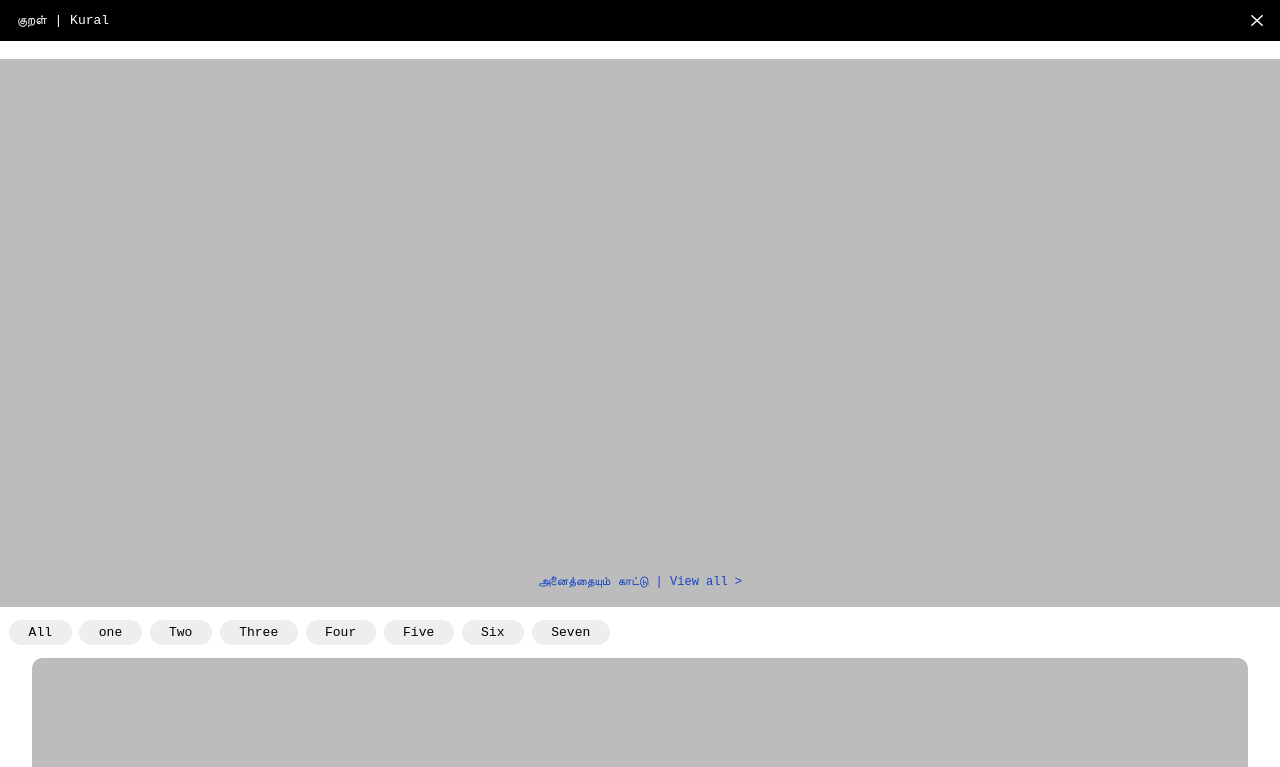
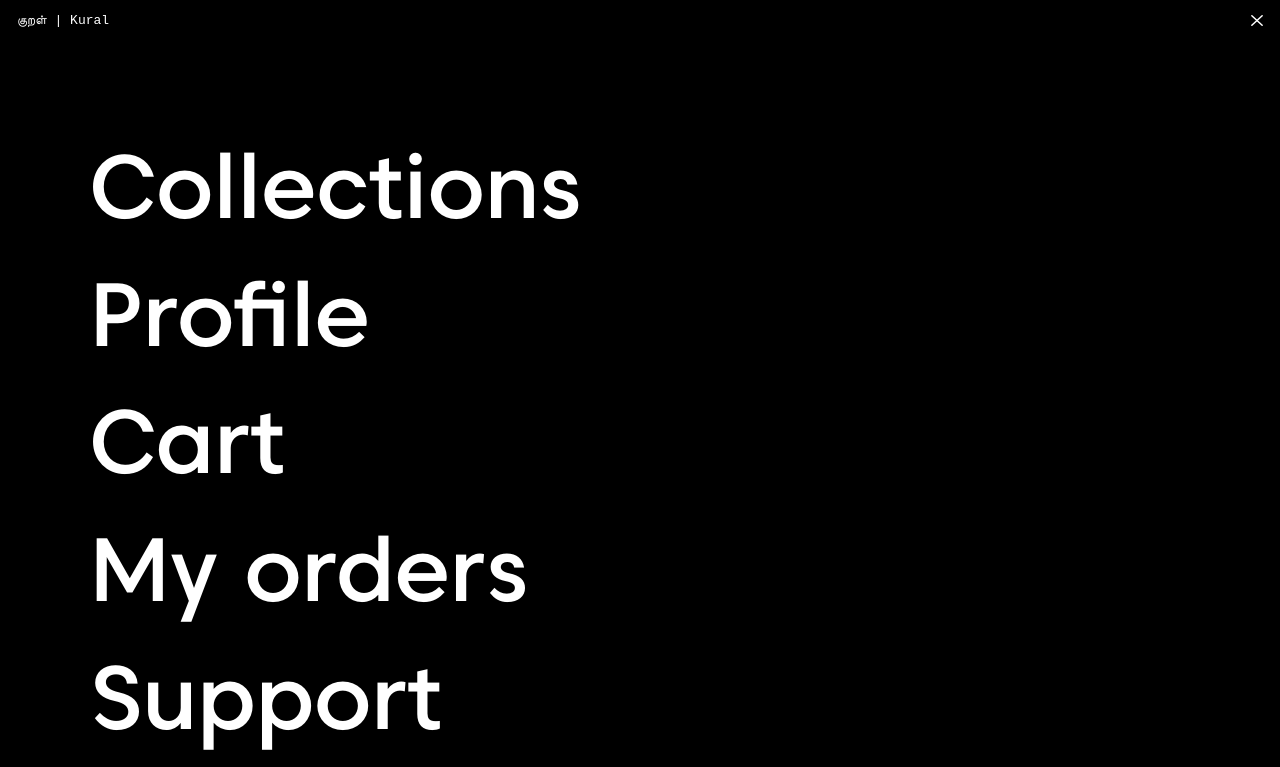
Before and after one commit to AadeshSiva/kural, a plain HTML site: page index.html in a window 1280 px wide. Both pictures are taken after a click on the picture 1255 px from the left and 20 px from the top of the page. Shown: the top 767 px of the page. Drawn offline with Linux system fonts and the light colour scheme.

Commit message:
Update style.css

```diff
--- a/style.css
+++ b/style.css
@@ -13,7 +13,7 @@ marquee {
 }
 
 ::-webkit-scrollbar {
-    color: transparent;
+    display: none;
 }
 
 input,
@@ -61,6 +61,38 @@ nav img {
     width: 1.2em;
 }
 
+@keyframes menuin {
+    from {
+        height: 1em;
+    }
+
+    to {
+        height: 100vh;
+    }
+}
+
+aside {
+    position: fixed;
+    width: 100vw;
+    overflow: hidden;
+    z-index: 10;
+    background-color: black;
+    color: white;
+    font-family: regm;
+    font-size: 7vw;
+    display: none;
+    flex-direction: column;
+    animation: menuin 0.5s forwards;
+}
+
+aside a:first-child {
+    margin-top: 1em;
+}
+
+aside a {
+    margin: 0.1em 1em;
+}
+
 header {
     position: relative;
     display: flex;
@@ -80,10 +112,32 @@ header a {
     font-size: small;
 }
 
+/*
+.searchsort {
+    display: flex;
+    justify-content: space-between;
+    padding: 1em 1em 0 1em;
+    font-family: monospace;
+}
+
+.searchsort img {
+    width: 1em;
+    margin-right: 5px;
+}
+
+.searchsort p {
+    display: flex;
+    justify-content: center;
+    align-items: center;
+    padding: 0.4em 1em;
+    background-color: #f7f7f7c5;
+    border-radius: 5px;
+} */
+
 ul {
     position: sticky;
     top: 0;
-    padding: 1em 0.7em;
+    padding: 1em;
     list-style: none;
     font-family: monospace;
     font-size: medium;
@@ -91,12 +145,14 @@ ul {
     gap: 0.6em;
     overflow-x: scroll;
     z-index: 5;
-    background-color: white;
+    background: rgba(255, 255, 255, 0.35);
+    backdrop-filter: blur(12.9px);
+    -webkit-backdrop-filter: blur(12.9px);
 }
 
 li {
-    padding: 0.4em 1.5em;
-    border-radius: 30px;
+    padding: 0.5em 1.9em;
+    border-radius: 5px;
     background-color: #eeeeee;
 }
 
```
